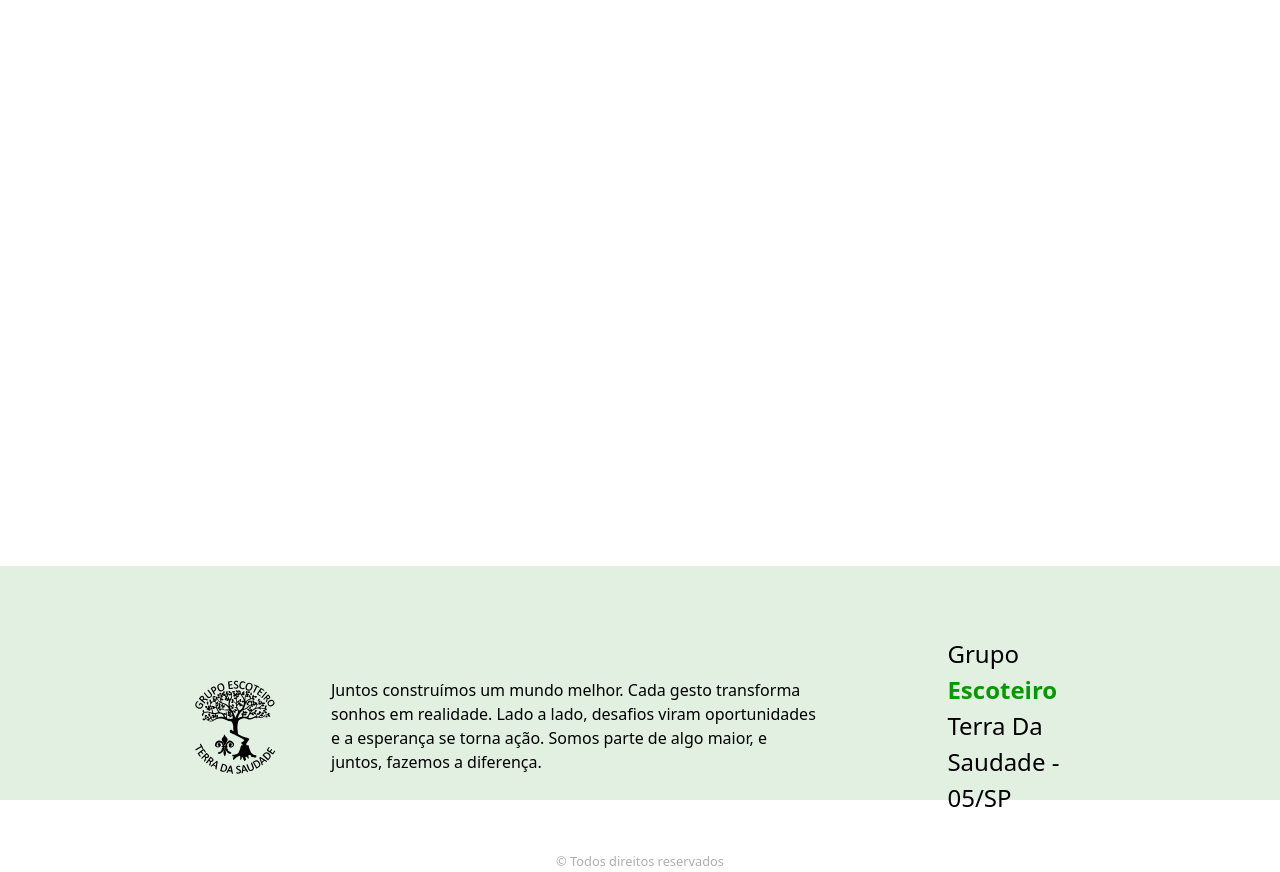
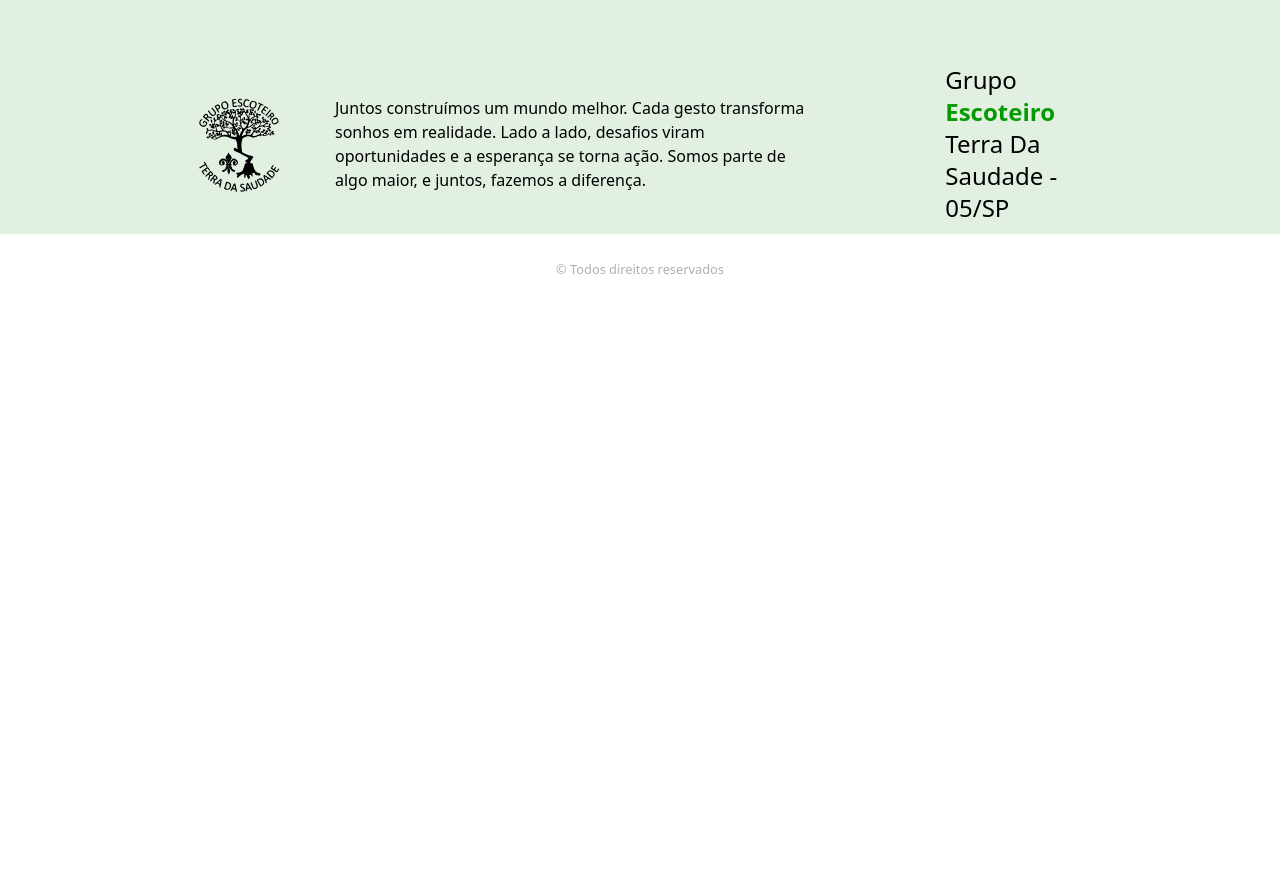
Before and after one commit to grupo-escoteiro/frontend, a React (Vite) app: page / in a window 1280 px wide. After the commit the page ends 800 px from the top, so only its background shows below. Built offline with nearby package versions, Linux system fonts and the light colour scheme.

Commit message:
Alterações feitas, padronização ajustada.

```diff
--- a/src/components/footer/index.jsx
+++ b/src/components/footer/index.jsx
@@ -1,11 +1,10 @@
 import logo from '../../../public/logo.svg';
-import tailwindConfig from "../../../tailwind.config";
 
 function Footer() {
     return (
-        <footer className="w-full h-[234px] bg-light-social-brand absolute bottom-0">
+        <footer className="w-full h-[234px] bg-light-social-brand">
             <figure
-                className="flex gap-12 items-center cursor-pointer px-[188px] pt-[70px]"
+                className="flex gap-12 items-center cursor-pointer px-48 pt-16"
                 title="Voltar à home"
                 aria-label="Voltar à página inicial do Grupo Escoteiro Terra Da Saudade"
             >
@@ -14,19 +13,17 @@ function Footer() {
                     src={logo}
                     alt="Árvore com um machado cravado no meio dela, diversos galhos e folhas."
                 />
-                <p
-                    className="max-w-[580px] text-[16px]"
-                >
+                <p className="max-w-[580px] text-base">
                     Juntos construímos um mundo melhor. Cada gesto transforma sonhos em realidade.
                     Lado a lado, desafios viram oportunidades e a esperança se torna ação.
                     Somos parte de algo maior, e juntos, fazemos a diferença.
                 </p>
-                <caption className="text-[24px] pl-[80px] text-left">
+                <caption className="text-2xl pl-20 text-left">
                     Grupo <strong className="text-social-brand">Escoteiro</strong> Terra Da Saudade - 05/SP
                 </caption>
             </figure>
             <div className="w-full text-center pt-8">
-                <small className="text-social-gray">© Todos direitos reservados</small>
+                <small className="text-social-gray">&copy; Todos direitos reservados</small>
             </div>
         </footer>
     );
```
